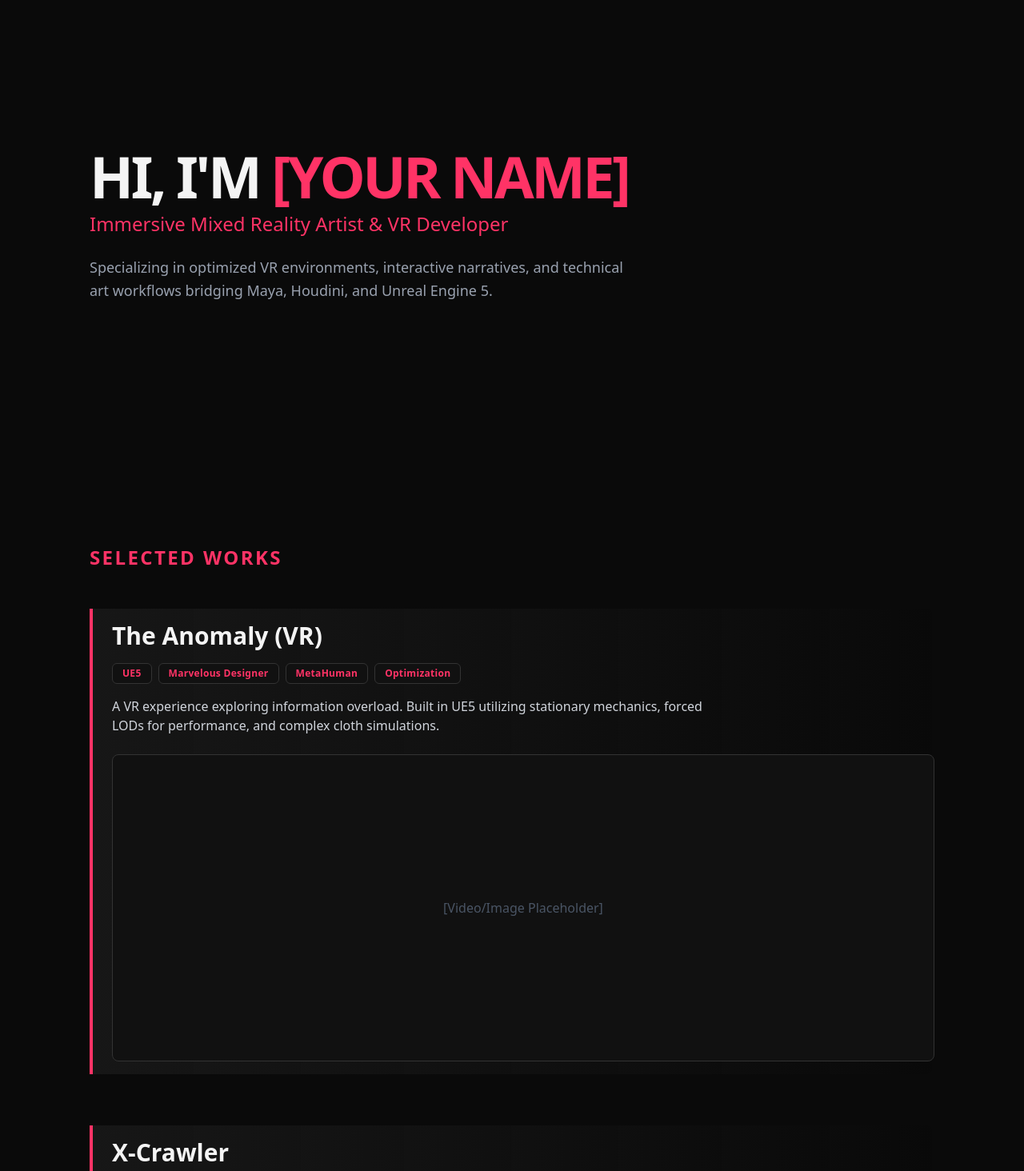
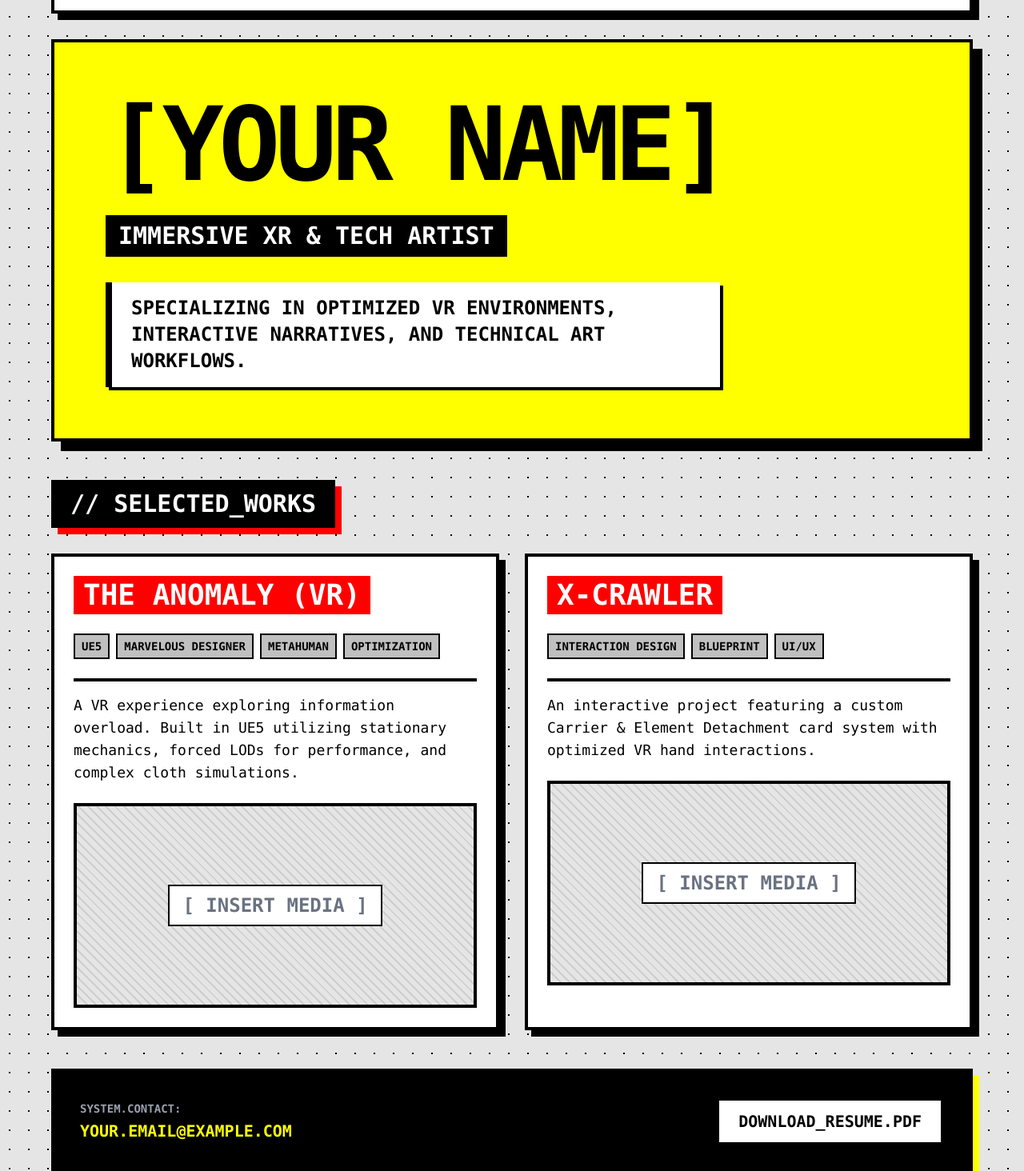
Before and after one commit to SomeTypeofButter/sometypeofbutter.github.io, a Next.js app: page / in a window 1280 px wide. Shown: the part 87-1551 px from the top of the page at 80% size. Built offline with nearby package versions, Linux system fonts and the light colour scheme.

Commit message:
feat: Redesign portfolio to Brutalist style

```diff
--- a/src/app/globals.css
+++ b/src/app/globals.css
@@ -1,15 +1,8 @@
 @import "tailwindcss";
 
-@theme {
-  --animate-fade-in: fadeIn 1.5s ease-out forwards;
-  --animate-slide-up: slideUp 1s ease-out forwards;
-
-  @keyframes fadeIn {
-    from { opacity: 0; }
-    to { opacity: 1; }
-  }
-  @keyframes slideUp {
-    from { opacity: 0; transform: translateY(30px); }
-    to { opacity: 1; transform: translateY(0); }
-  }
+body {
+  /* Brutalist dot grid background */
+  background-image: radial-gradient(#000 1.5px, transparent 1.5px);
+  background-size: 24px 24px;
+  background-color: #e5e5e5;
 }
--- a/src/app/page.tsx
+++ b/src/app/page.tsx
@@ -1,64 +1,77 @@
 export default function Home() {
   const projects = [
     {
-      title: "The Anomaly (VR)",
-      tags: ["UE5", "Marvelous Designer", "MetaHuman", "Optimization"],
+      title: "THE ANOMALY (VR)",
+      tags: ["UE5", "MARVELOUS DESIGNER", "METAHUMAN", "OPTIMIZATION"],
       description: "A VR experience exploring information overload. Built in UE5 utilizing stationary mechanics, forced LODs for performance, and complex cloth simulations."
     },
     {
-      title: "X-Crawler",
-      tags: ["Interaction Design", "Blueprint", "UI/UX"],
+      title: "X-CRAWLER",
+      tags: ["INTERACTION DESIGN", "BLUEPRINT", "UI/UX"],
       description: "An interactive project featuring a custom Carrier & Element Detachment card system with optimized VR hand interactions."
     }
   ];
 
   return (
-    <div className="min-h-screen bg-[#0a0a0a] text-[#f4f4f4] font-sans selection:bg-[#ff3366] selection:text-white">
-      <div className="max-w-6xl mx-auto px-6 py-12 md:px-12">
-        {/* Header Section */}
-        <header className="h-[80vh] flex flex-col justify-center animate-fade-in">
-          <h1 className="text-5xl md:text-7xl font-bold tracking-tighter mb-2">
-            HI, I&apos;M <span className="text-[#ff3366]">[YOUR NAME]</span>
+    <div className="min-h-screen text-black font-mono selection:bg-[#ff0000] selection:text-white p-4 md:p-8">
+      <div className="max-w-6xl mx-auto">
+
+        {/* Navigation / Top Bar */}
+        <nav className="border-4 border-black bg-white p-4 mb-8 shadow-[8px_8px_0px_rgba(0,0,0,1)] flex justify-between items-center">
+          <span className="font-black text-2xl uppercase tracking-tighter">XR_PORTFOLIO.EXE</span>
+          <span className="bg-[#ff0000] text-white px-2 py-1 font-bold text-sm blink">STATUS: ONLINE</span>
+        </nav>
+
+        {/* Hero Section */}
+        <header className="border-4 border-black bg-[#ffff00] p-8 md:p-16 mb-12 shadow-[12px_12px_0px_rgba(0,0,0,1)] relative overflow-hidden">
+          <h1 className="text-6xl md:text-9xl font-black uppercase tracking-tighter mb-6 leading-none">
+            [YOUR NAME]
           </h1>
-          <h2 className="text-xl md:text-2xl text-[#ff3366] font-light mb-6">
-            Immersive Mixed Reality Artist & VR Developer
-          </h2>
-          <p className="text-lg text-gray-400 max-w-2xl leading-relaxed">
-            Specializing in optimized VR environments, interactive narratives, and technical art workflows bridging Maya, Houdini, and Unreal Engine 5.
+          <div className="bg-black text-white inline-block px-4 py-2 text-xl md:text-3xl font-bold uppercase mb-8">
+            Immersive XR & Tech Artist
+          </div>
+          <p className="text-xl md:text-2xl font-bold max-w-3xl leading-snug border-l-8 border-black pl-6 bg-white p-4 shadow-[4px_4px_0px_rgba(0,0,0,1)]">
+            SPECIALIZING IN OPTIMIZED VR ENVIRONMENTS, INTERACTIVE NARRATIVES, AND TECHNICAL ART WORKFLOWS.
           </p>
         </header>
 
         {/* Projects Section */}
-        <section id="projects" className="py-20 animate-slide-up">
-          <h2 className="text-2xl font-bold tracking-widest text-[#ff3366] mb-12 uppercase">
-            Selected Works
-          </h2>
+        <section id="projects" className="mb-12">
+          <div className="bg-black text-white inline-block px-6 py-3 text-3xl font-black uppercase mb-8 shadow-[8px_8px_0px_rgba(255,0,0,1)]">
+            // SELECTED_WORKS
+          </div>
 
-          <div className="space-y-16">
+          <div className="grid grid-cols-1 md:grid-cols-2 gap-8">
             {projects.map((proj, index) => (
               <div
                 key={index}
-                className="border-l-4 border-[#ff3366] pl-6 py-4 bg-gradient-to-r from-[#1a1a1a]/80 to-transparent rounded-r-xl transition-transform hover:translate-x-2 duration-300"
+                className="border-4 border-black bg-white p-6 shadow-[8px_8px_0px_rgba(0,0,0,1)] hover:-translate-y-2 hover:-translate-x-2 hover:shadow-[16px_16px_0px_rgba(0,0,0,1)] transition-all duration-200"
               >
-                <h3 className="text-3xl font-semibold mb-4">{proj.title}</h3>
+                <h3 className="text-3xl md:text-4xl font-black uppercase mb-6 bg-[#ff0000] text-white inline-block px-3 py-1">
+                  {proj.title}
+                </h3>
 
-                <div className="flex flex-wrap gap-2 mb-4">
+                <div className="flex flex-wrap gap-2 mb-6">
                   {proj.tags.map((tag, i) => (
                     <span
                       key={i}
-                      className="bg-[#111] text-[#ff3366] border border-[#333] px-3 py-1 rounded-md text-xs font-bold tracking-wide"
+                      className="border-2 border-black px-2 py-1 text-xs md:text-sm font-bold uppercase bg-[#c0c0c0]"
                     >
                       {tag}
                     </span>
                   ))}
                 </div>
 
-                <p className="text-gray-300 mb-6 max-w-3xl">
+                <p className="text-lg font-medium border-t-4 border-black pt-4 mb-6">
                   {proj.description}
                 </p>
 
-                <div className="w-full h-64 md:h-96 bg-[#111] border border-[#333] rounded-lg flex items-center justify-center text-gray-600">
-                  [Video/Image Placeholder]
+                <div className="w-full h-64 bg-[#e5e5e5] border-4 border-black flex items-center justify-center font-black text-2xl uppercase text-gray-500 overflow-hidden relative group cursor-pointer">
+                  <span className="z-10 bg-white px-4 py-2 border-2 border-black group-hover:bg-[#ffff00] transition-colors">
+                    [ INSERT MEDIA ]
+                  </span>
+                  {/* Decorative stripes inside placeholder */}
+                  <div className="absolute inset-0 opacity-10" style={{ backgroundImage: 'repeating-linear-gradient(45deg, #000 0, #000 2px, transparent 2px, transparent 8px)' }}></div>
                 </div>
               </div>
             ))}
@@ -66,12 +79,19 @@ export default function Home() {
         </section>
 
         {/* Footer */}
-        <footer className="py-12 border-t border-[#222] mt-20 text-sm text-gray-500 flex flex-col md:flex-row justify-between items-center">
-          <p>Contact: your.email@example.com</p>
-          <a href="#" className="text-[#ff3366] hover:text-white transition-colors mt-4 md:mt-0">
-            Download Resume
+        <footer className="border-4 border-black bg-black text-white p-8 shadow-[8px_8px_0px_rgba(255,255,0,1)] flex flex-col md:flex-row justify-between items-start md:items-center font-bold uppercase text-xl gap-6">
+          <div className="flex flex-col">
+            <span className="text-gray-400 text-sm mb-1">SYSTEM.CONTACT:</span>
+            <span className="text-[#ffff00]">your.email@example.com</span>
+          </div>
+          <a
+            href="#"
+            className="bg-white text-black px-6 py-3 border-4 border-black hover:bg-[#ff0000] hover:text-white transition-colors"
+          >
+            DOWNLOAD_RESUME.PDF
           </a>
         </footer>
+
       </div>
     </div>
   );
```
